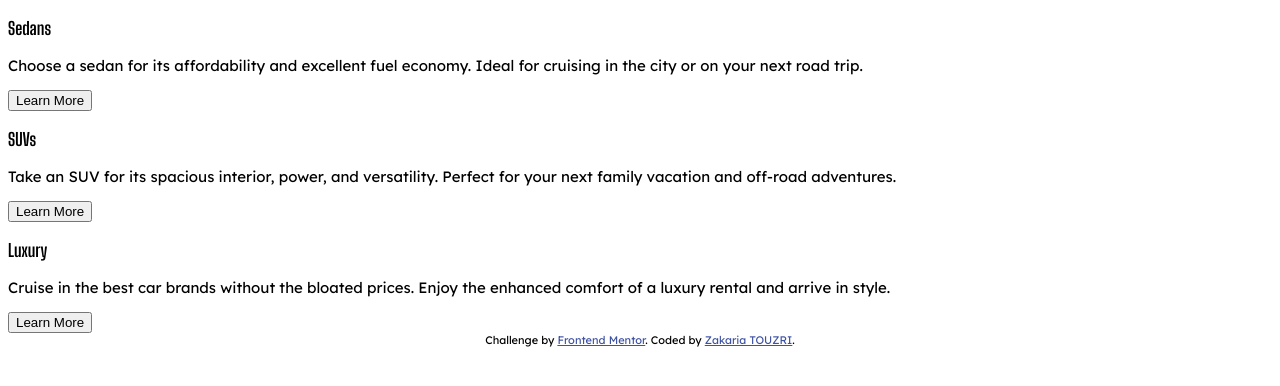
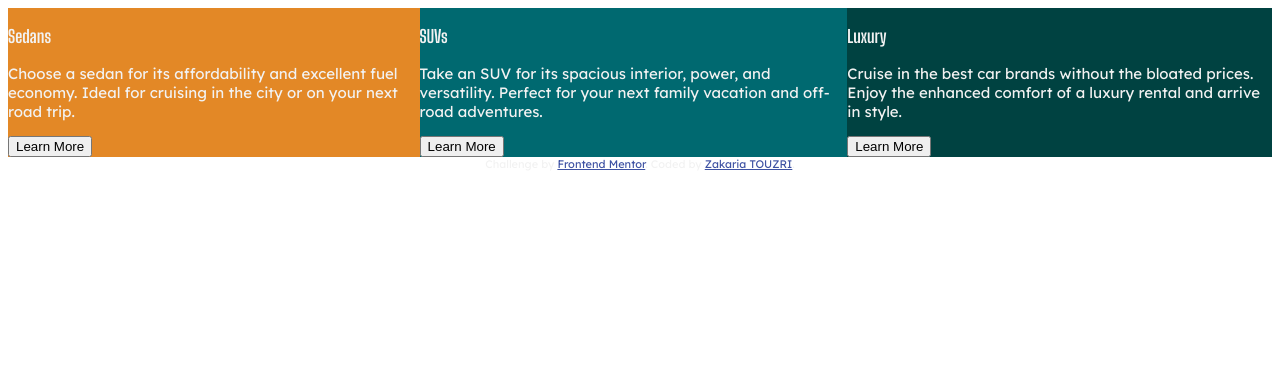
Before and after one commit to killinq-joke/3-column, a plain HTML site: page index.html in a window 1280 px wide. Drawn offline with Linux system fonts and the light colour scheme.

Commit message:
ADDED: section color

```diff
--- a/index.scss
+++ b/index.scss
@@ -1,8 +1,36 @@
+$Bright-orange: hsl(31, 77%, 52%);
+$Dark-cyan: hsl(184, 100%, 22%);
+$Very-dark-cyan: hsl(179, 100%, 13%);
+$Transparent-white : hsla(0, 0%, 100%, 0.75);
+$Very-light-gray : hsl(0, 0%, 95%);
+
 body {
 	font-size: 15px;
 	font-family: 'Lexend Deca', sans-serif;
+	color: $Very-light-gray;
+}
+
+section:nth-child(1) {
+	background-color: $Bright-orange;
+}
+
+section:nth-child(2) {
+	background-color: $Dark-cyan;
+}
+
+section:nth-child(3) {
+	background-color: $Very-dark-cyan;
 }
 
 h3 {
 	font-family: 'Big Shoulders Display', cursive;
 }
+
+.container {
+	display: flex;
+}
+
+button {
+	cursor: pointer;
+
+}
```
Also changed, not shown: index.css, 1 other file.
